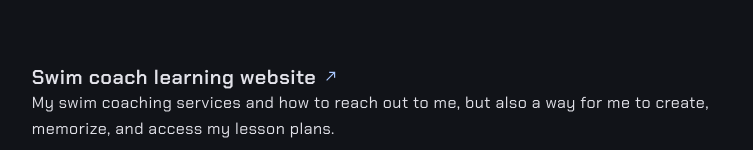
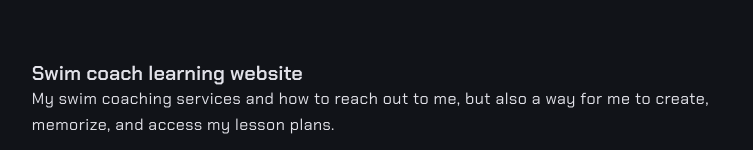
Before and after one commit to AlexGreau/Portfolio, a Vue app: page / in a window 1280 px wide. Shown: the part 2346-2496 px from the top of the page, without its empty margins (517-1270 px from the left). Built offline with nearby package versions, Linux system fonts and the light colour scheme.

Commit message:
chore: removed link of swimcoach

```diff
--- a/src/assets/components/card.scss
+++ b/src/assets/components/card.scss
@@ -69,6 +69,14 @@
   max-width: 100%;
   width: 100%;
   color: var(--color-on-surface);
+  & > h3 {
+    // same as a link
+    text-decoration: none;
+    color: var(--color-on-surface);
+    font-weight: 600;
+    font-size: 1.25rem;
+    position: relative;
+  }
   & > p {
     margin: 0px;
   }
--- a/src/components/cards/ProjectCard.vue
+++ b/src/components/cards/ProjectCard.vue
@@ -1,6 +1,7 @@
 <template>
   <article class="card project">
     <a v-if="project.link" :href="project.link" target="_blank">{{ project.name }}</a>
+    <h3 v-else-if="project.name">{{ project.name }}</h3>
     <p>{{ project.description }}</p>
     <ul class="tech-stack">
       <li class="pill" :class="getStatusPillClass(project.status)" v-if="project.status">
--- a/src/views/HomeView.vue
+++ b/src/views/HomeView.vue
@@ -167,7 +167,7 @@ const projects = ref<Array<Project>>([
     description:
       'My swim coaching services and how to reach out to me, but also a way for me to create, memorize, and access my lesson plans.',
     image: '../assets/img/task-manager.png',
-    link: '/projects/swim-coach',
+    link: '',
   },
   // {
   //   id: 4,
```
